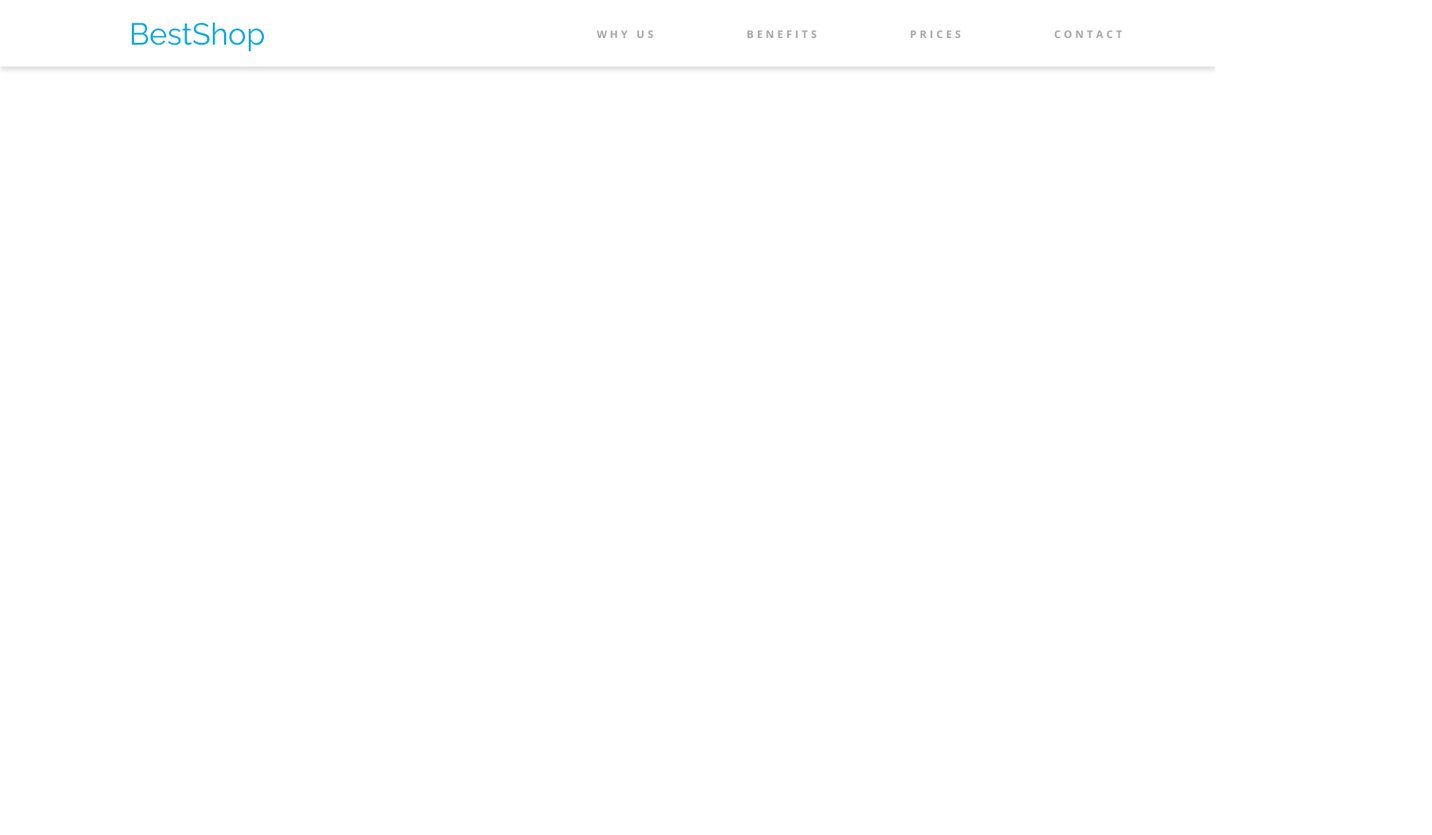
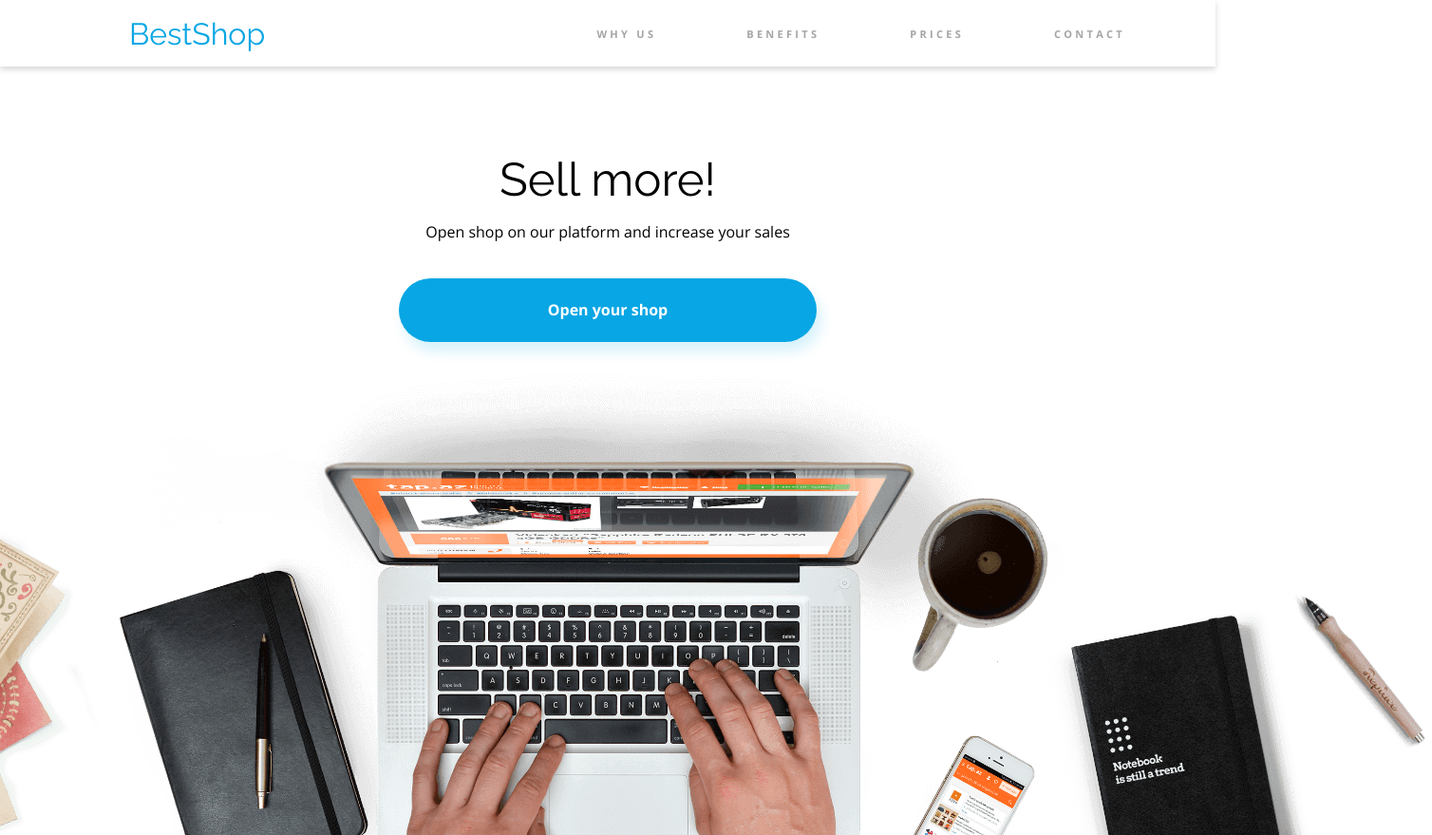
Before and after one commit to Natalia-Tomaszewska/BestShop, a website with bundled scripts: page src/html/index.html in a window 1280 px wide. Shown: the whole page at 95% size, 1508 px wide, since content can reach past the window. Before the commit the page ends 800 px from the top, so only its background shows below. Built offline with nearby package versions, Linux system fonts and the light colour scheme; files whose address does not match are found by name.

Commit message:
opening section added

```diff
--- a/src/html/index.html
+++ b/src/html/index.html
@@ -11,7 +11,7 @@
     <link rel="preconnect" href="https://fonts.googleapis.com">
     <link rel="preconnect" href="https://fonts.gstatic.com" crossorigin>
     <link href="https://fonts.googleapis.com/css2?family=Open+Sans:wght@300;400;700&display=swap" rel="stylesheet">
-    <link rel="stylesheet" href="./css/style.min.css">
+    <link rel="stylesheet" href="/css/style.min.css">
 </head>
 <body>
 <section class="navigation-section">
@@ -27,6 +27,14 @@
         </div>
     </header>
 </section>
-<script src="js/bundle.min.js"></script>
+<section class="opening-section">
+    <h1>Sell more!</h1>
+    <p>Open shop on our platform and increase your sales</p>
+    <span class="button">
+    <a href="#">Open your shop</a>
+    </span>
+    <img src="images/background.png" alt="ss">
+</section>
+<script src="../js/bundle.min.js"></script>
 </body>
 </html>
--- a/src/scss/style.scss
+++ b/src/scss/style.scss
@@ -5,15 +5,17 @@
 //reset, normalize, helper-class
 @import "partials/normalize";
 
-
+body {
+  overflow-x: hidden;
+}
 .navigation-section {
   .navigation-header {
     width: 100vw;
 
 
     .navigation-container {
-      background: #FFFFFF 0% 0% no-repeat padding-box;
-      box-shadow: 0px 3px 6px #00000029;
+      background: #FFFFFF 0 0 no-repeat padding-box;
+      box-shadow: 0 3px 6px #00000029;
       opacity: 1;
       box-sizing: border-box;
       height: 70px;
@@ -24,7 +26,7 @@
 
       .navigation-logo {
         font-family: $logo-font;
-        letter-spacing: 0px;
+        letter-spacing: 0;
         color: #08A6E4;
         opacity: 1;
         font-size: 2rem;
@@ -62,3 +64,54 @@
     }
   }
 }
+
+.opening-section {
+  height: 100%;
+  display: flex;
+  flex-direction: column;
+  align-items: center;
+  justify-content: space-around;
+
+
+  h1 {
+    margin-top: 7%;
+    margin-bottom: 0;
+    text-align: center;
+    font: normal normal normal 49px/57px $logo-font;
+    letter-spacing: 0;
+    color: $color-black;
+    opacity: 1;
+  }
+
+  p {
+    text-align: center;
+    font: normal normal normal 16px/22px $text-font;
+    letter-spacing: 0;
+    color: $color-black;
+    opacity: 1;
+    margin-bottom: 3%;
+  }
+
+  .button {
+    display: inline-block;
+    width: 440px;
+    height: 67px;
+    line-height: 67px;
+    margin: 0 auto;
+    padding: 0;
+    background: #08A6E4 0 0 no-repeat padding-box;
+    box-shadow: 5px 10px 14px #07ACE629;
+    border-radius: 40px;
+    opacity: 1;
+    text-align: center;
+
+    a {
+      text-decoration: none;
+      font: normal normal bold 16px/22px $text-font;
+      color: $color-white;
+    }
+  }
+.background {
+  box-shadow: 0px -5px 80px #00000029;
+}
+}
```
Also changed, not shown: dist/css/style.min.css, dist/images/Catalog.svg (added), dist/images/Checkmark-1.svg (added), dist/images/Checkmark.svg (added), dist/images/Ckechmark-1.svg (added), dist/images/Close.svg (added), dist/images/Eye.svg (added), dist/images/Facebook.svg (added), dist/images/Macbook.png (added), dist/images/Mail Icon.svg (added), dist/images/Person.svg (added), dist/images/Phone Icon.svg (added), dist/images/Trumpet.png (added), dist/images/Twitter.svg (added), 3 more files, 1 other file.
